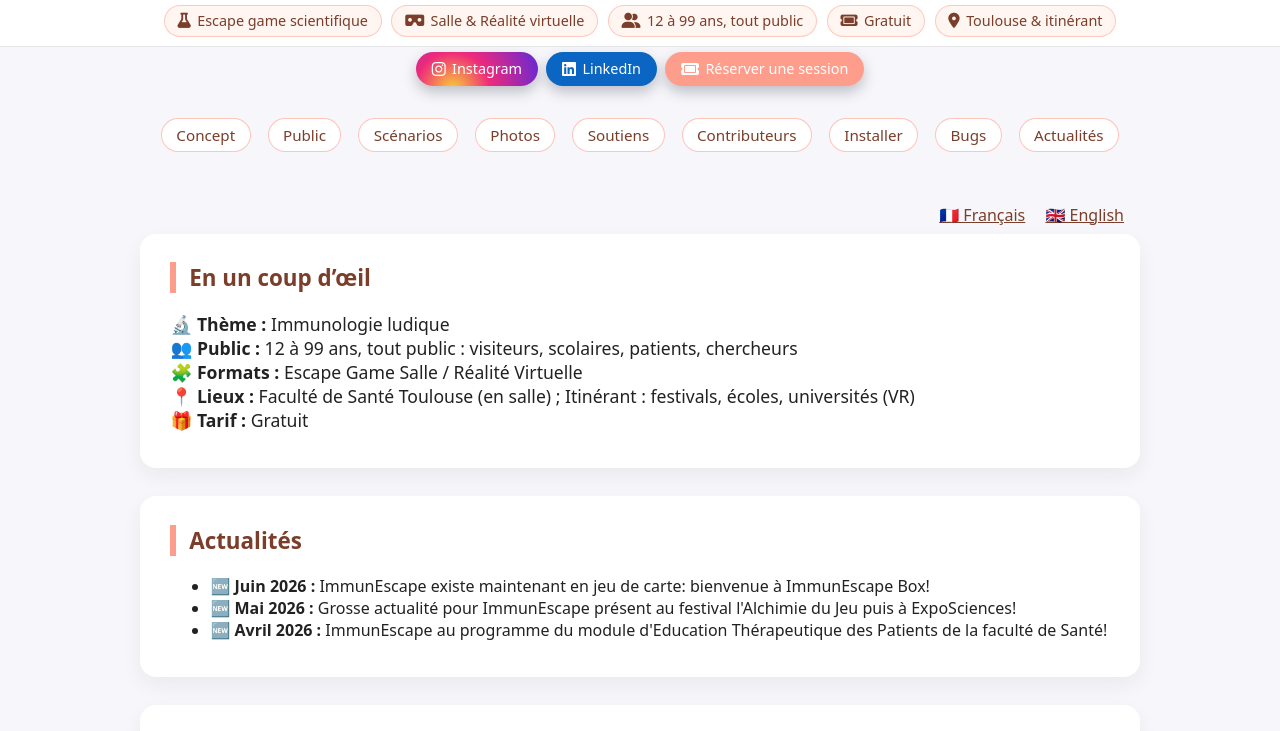
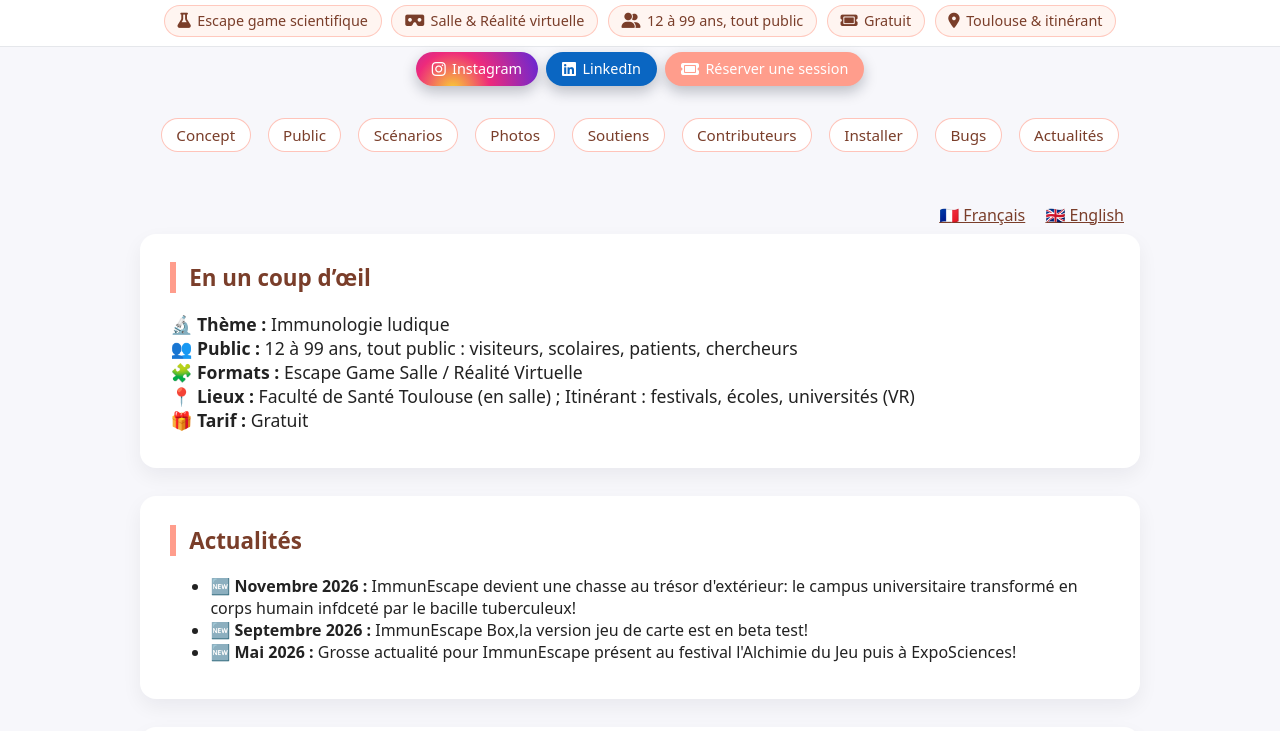
Before and after one commit to ImmunEscape/ImmunEscape, a plain HTML site: page index.html in a window 1280 px wide. Shown: the part 178-909 px from the top of the page. Drawn offline with Linux system fonts and the light colour scheme.

Commit message:
Update news items in index.html

```diff
--- a/index.html
+++ b/index.html
@@ -483,9 +483,10 @@
     <section id="actus">
       <h2>Actualités</h2>
       <ul>
-        <li><strong>🆕 Juin 2026 :</strong> ImmunEscape existe maintenant en jeu de carte: bienvenue à ImmunEscape Box!</li>
+        <li><strong>🆕 Novembre 2026 :</strong> ImmunEscape devient une chasse au trésor d'extérieur: le campus universitaire transformé en corps humain infdceté par le bacille tuberculeux!</li>
+        <li><strong>🆕 Septembre 2026 :</strong> ImmunEscape Box,la version jeu de carte est en beta test!</li>
         <li><strong>🆕 Mai 2026 :</strong> Grosse actualité pour ImmunEscape présent au festival l'Alchimie du Jeu puis à ExpoSciences! </li>
-        <li><strong>🆕 Avril 2026 :</strong> ImmunEscape au programme du module d'Education Thérapeutique des Patients de la faculté de Santé!</li>
+
 
       </ul>
     </section>
```
